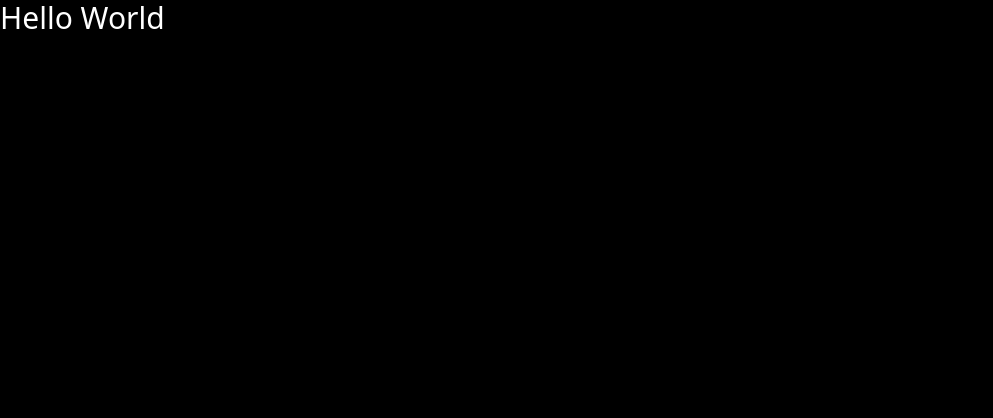
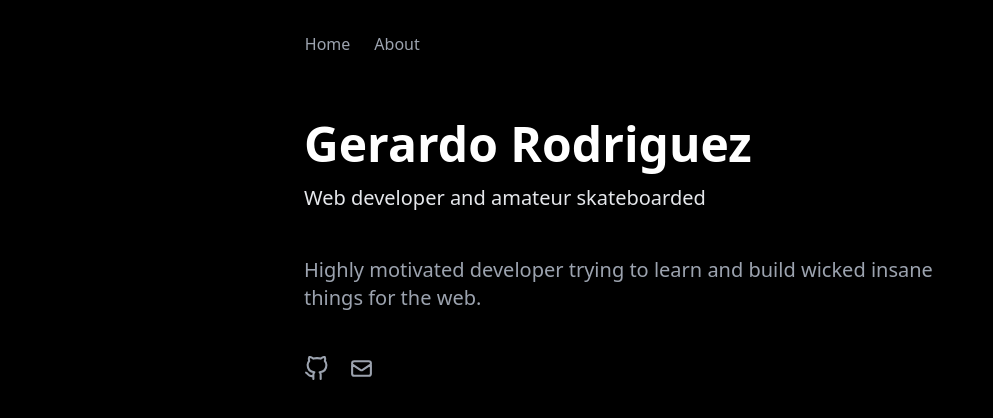
Before and after one commit to G-R3/gerar.dev, a Next.js app: page / in a window 1280 px wide. Shown: the top 418 px of the page, without its empty margins (0-993 px from the left). Built offline with nearby package versions, Linux system fonts and the light colour scheme.

Commit message:
add layout and created header

```diff
--- a/src/pages/_app.tsx
+++ b/src/pages/_app.tsx
@@ -1,8 +1,13 @@
 import "../styles/globals.css";
 import type { AppProps } from "next/app";
+import Layout from "../components/Layout";
 
 function App({ Component, pageProps }: AppProps) {
-  return <Component {...pageProps} />;
+  return (
+    <Layout>
+      <Component {...pageProps} />
+    </Layout>
+  );
 }
 
 export default App;
--- a/src/pages/index.tsx
+++ b/src/pages/index.tsx
@@ -1,7 +1,44 @@
 import type { NextPage } from "next";
+import { HiOutlineMail } from "react-icons/hi";
+import { FiGithub } from "react-icons/fi";
 
 const Home: NextPage = () => {
-  return <h1 className="text-3xl">Hello World</h1>;
+  return (
+    <>
+      <section className="flex flex-col gap-5">
+        <div>
+          <h1 className="text-5xl font-bold">Gerardo Rodriguez</h1>
+          <h2 className="text-gray-200 text-xl mt-4 mb-6">
+            Web developer and amateur skateboarded
+          </h2>
+        </div>
+
+        <p className="text-gray-400 text-xl">
+          Highly motivated developer trying to learn and build wicked insane
+          things for the web.
+        </p>
+
+        <div className="flex gap-5 mt-6">
+          <a
+            href="https://github.com/G-R3"
+            target="_blank"
+            className="text-gray-400 hover:text-white transition-all "
+            rel="noreferrer"
+          >
+            <FiGithub size={25} />
+          </a>
+          <a
+            href="https://github.com/G-R3"
+            target="_blank"
+            className="text-gray-400 hover:text-white transition-all "
+            rel="noreferrer"
+          >
+            <HiOutlineMail size={25} />
+          </a>
+        </div>
+      </section>
+    </>
+  );
 };
 
 export default Home;
```
